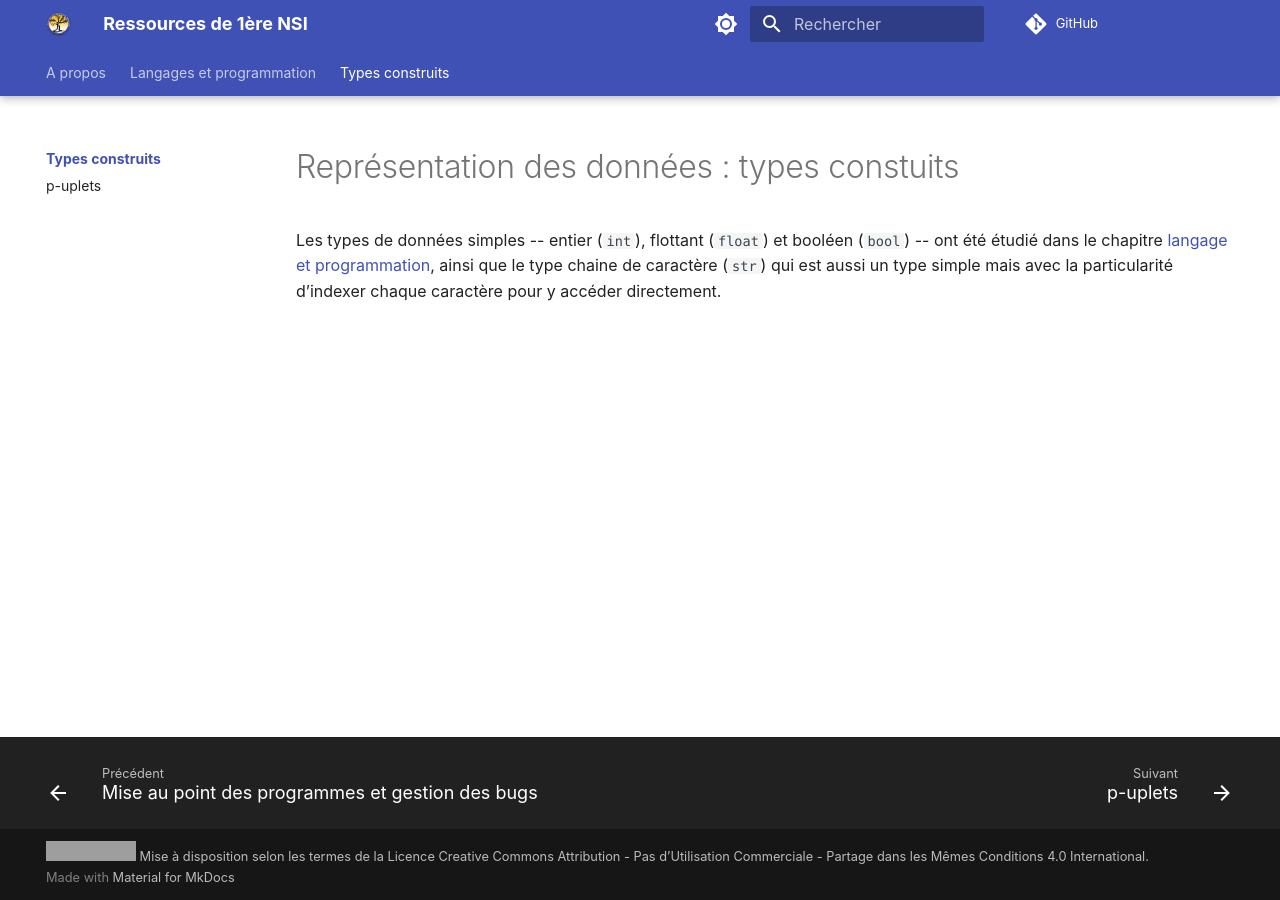
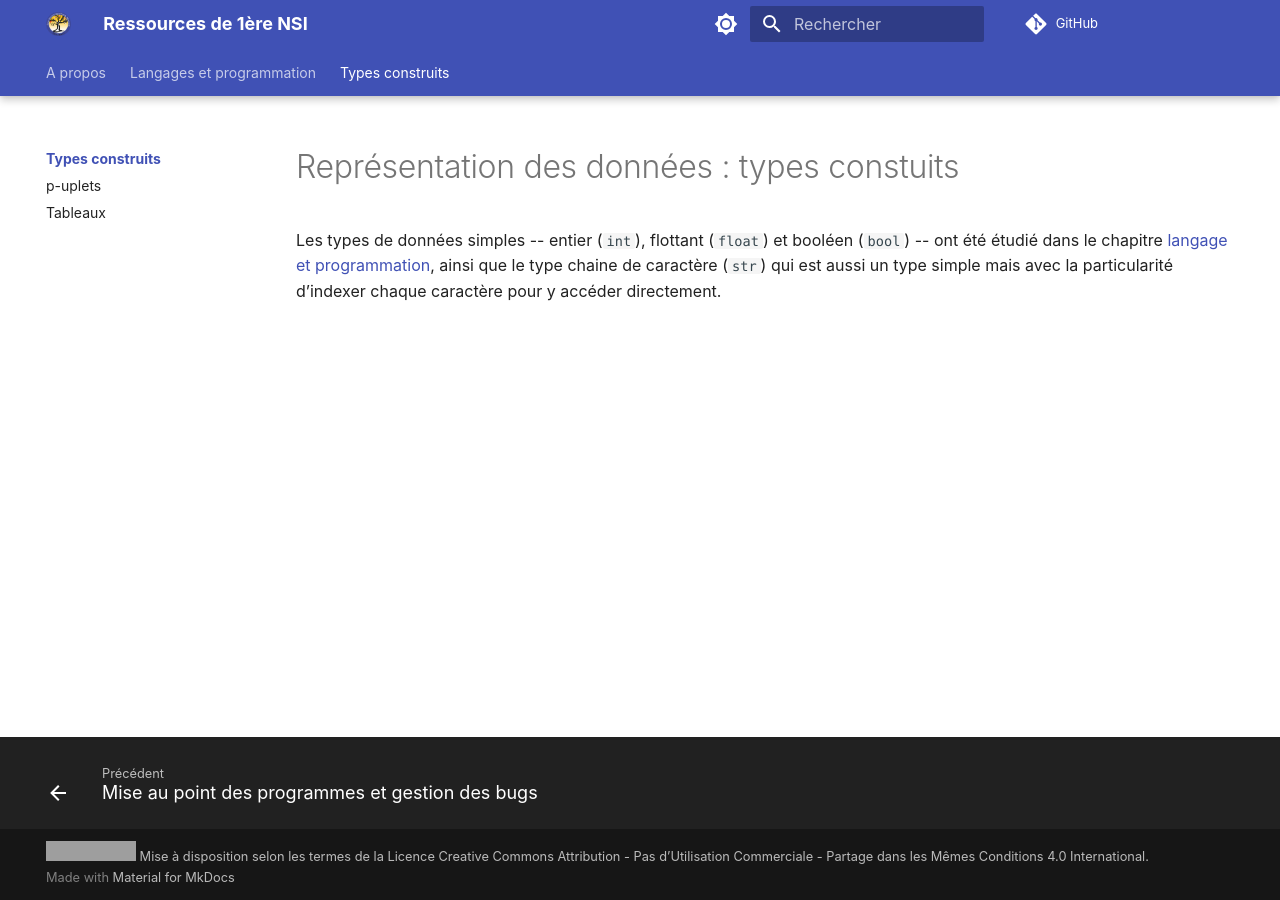
Before and after one commit to fab-perez/NSI-1, an MkDocs documentation site: the page built from docs/types-construits/index.md, in a window 1280 px wide. Built offline with MkDocs 1.6.1 and Material for MkDocs 9.7.7, drawn with Linux system fonts in a browser that asks for light colours; comment, search, counter and statistics services are not loaded; some of the changed lines change nothing that is shown; grey boxes are pictures that could not be loaded.

Commit message:
Add files via upload

```diff
--- a/mkdocs.yml
+++ b/mkdocs.yml
@@ -132,4 +132,5 @@
     - Mise au point des programmes et gestion des bugs: langages-et-programmation/7-mise-au-point-gestion-bugs.md
   - Types construits:
     - types-construits/index.md
-    - p-uplets: types-construits/1-p-uplet.md
+    - p-uplets: types-construits/1-p-uplets.md
+    - Tableaux: types-construits/2-tableaux.md
```
